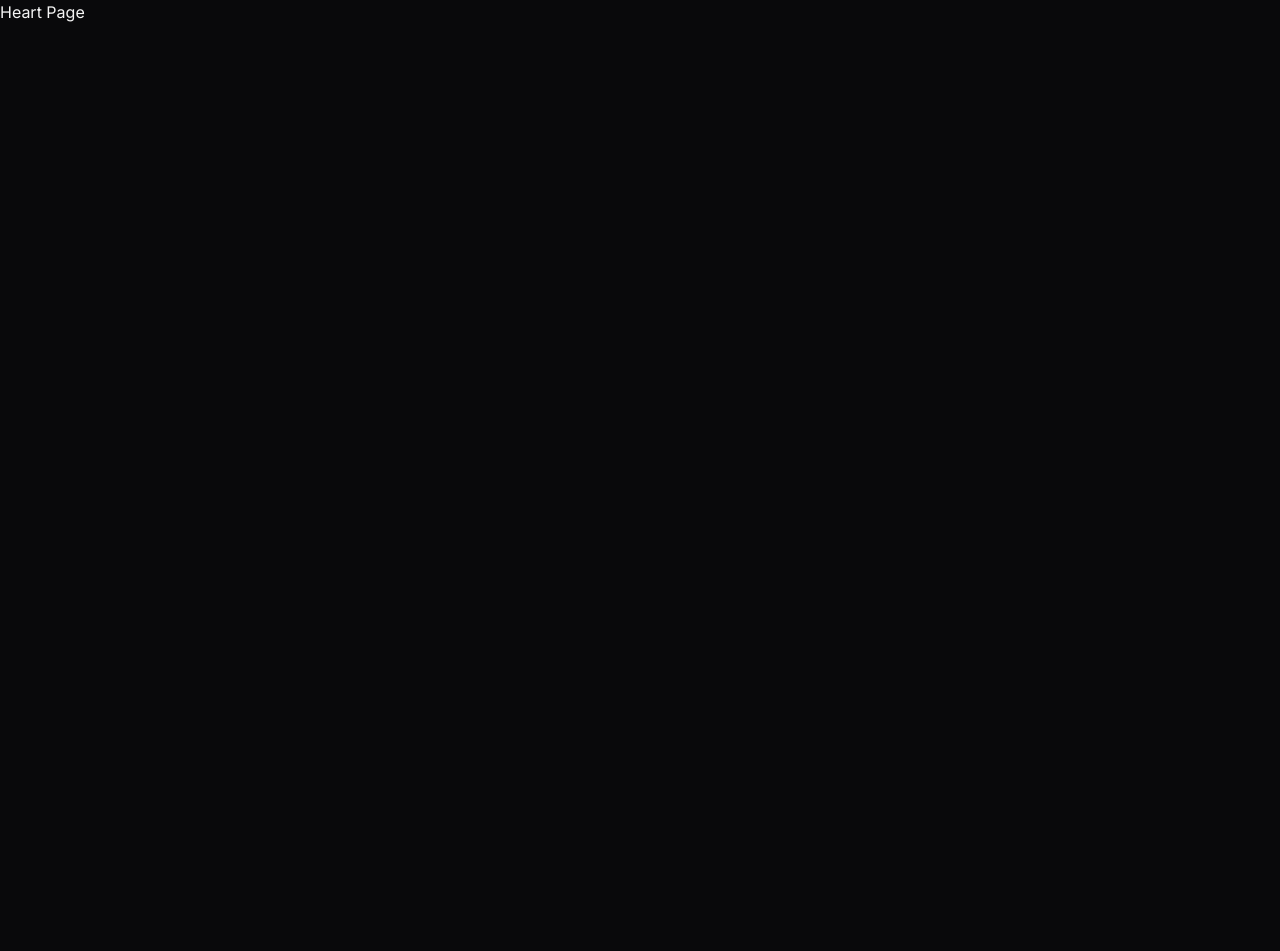
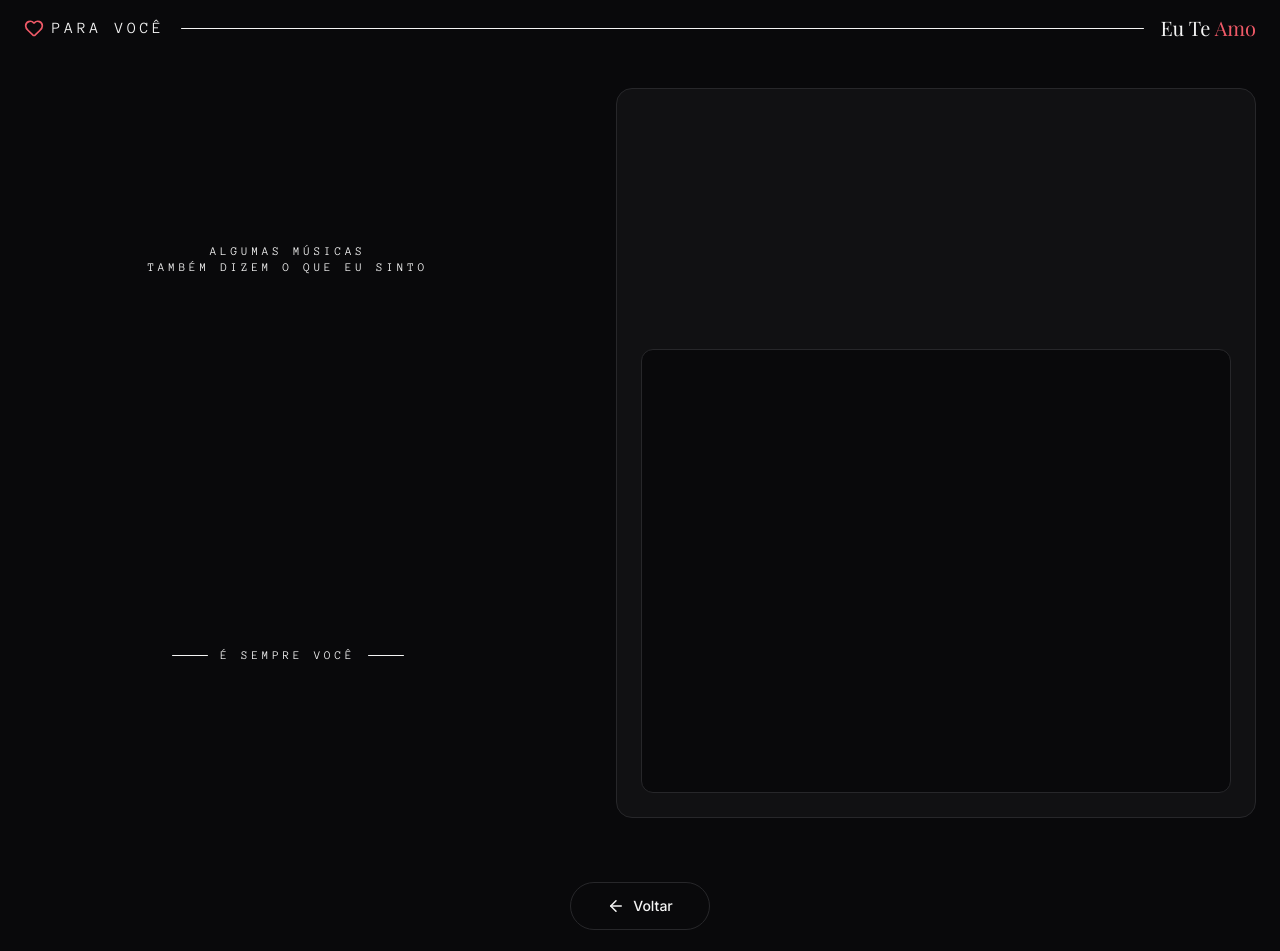
Before and after one commit to vbuarque/for-my-love, a React (Vite) app: page /Heart in a window 1280 px wide. Shown: the top 951 px of the page. Before the commit the page ends 800 px from the top, so only its background shows below. Built offline with nearby package versions, Linux system fonts and the light colour scheme.

Commit message:
feat: build heart page layout

```diff
--- a/src/index.css
+++ b/src/index.css
@@ -69,7 +69,7 @@
 
   ::selection {
     background-color: var(--color-primary);
-    color: #ffffff;
+    color: var(--color-default);
   }
 
   ::-webkit-scrollbar {
@@ -89,3 +89,26 @@
     background: var(--color-primary);
   }
 }
+
+.poem-scrollbar {
+  scrollbar-width: thin;
+  scrollbar-color: var(--color-scrollbar) transparent;
+  scrollbar-gutter: stable;
+}
+
+.poem-scrollbar::-webkit-scrollbar {
+  width: 4px;
+}
+
+.poem-scrollbar::-webkit-scrollbar-track {
+  background: transparent;
+}
+
+.poem-scrollbar::-webkit-scrollbar-thumb {
+  background: var(--color-scrollbar);
+  border-radius: 999px;
+}
+
+.poem-scrollbar::-webkit-scrollbar-thumb:hover {
+  background: var(--color-primary);
+}
--- a/src/pages/Heart/Heart.tsx
+++ b/src/pages/Heart/Heart.tsx
@@ -1,3 +1,75 @@
+import { DecorativeLine } from "@/components/common/DecorativeLine/DecorativeLine";
+import { ArrowLeft, HeartIcon } from "lucide-react";
+import { NavLink } from "react-router";
+
 export function Heart() {
-  return <h1>Heart Page</h1>
+  return (
+    <div className="flex min-h-screen w-full flex-col px-6 pb-6">
+      <header className="flex h-14 w-full items-center gap-4">
+        <div className="flex shrink-0 items-center gap-2">
+          <HeartIcon
+            size={20}
+            className="shrink-0 text-primary"
+          />
+
+          <span className="whitespace-nowrap font-mono tracking-[3.84px]">
+            PARA VOCÊ
+          </span>
+        </div>
+
+        <div className="min-w-0 flex-1">
+          <DecorativeLine fullWidth />
+        </div>
+
+        <div className="shrink-0 whitespace-nowrap">
+          <p className="font-display text-xl">
+            Eu Te <span className="text-primary">Amo</span>
+          </p>
+        </div>
+      </header>
+
+      <main className="mx-auto flex w-full max-w-320 flex-1 items-center gap-16 py-8">
+        <section className="flex flex-1 flex-col items-center justify-center">
+          <div className="flex flex-col items-center text-center font-mono text-xs tracking-[3.84px]">
+            <span>ALGUMAS MÚSICAS</span>
+            <span>TAMBÉM DIZEM O QUE EU SINTO</span>
+          </div>
+
+          <div className="mt-8 flex h-80 w-105 items-center justify-center">
+            {/* HeartAnimation */}
+          </div>
+
+          <div className="mt-5 flex items-center gap-3 whitespace-nowrap font-mono text-xs tracking-[3.84px]">
+            <DecorativeLine lineWidth={36} />
+
+            <span>É SEMPRE VOCÊ</span>
+
+            <DecorativeLine lineWidth={36} />
+          </div>
+        </section>
+
+        <section className="flex w-160 shrink-0 flex-col rounded-2xl border border-border bg-surface p-6">
+          <div className="h-[220px] w-full rounded-xl">
+            {/* MusicPlayer */}
+          </div>
+
+          <div className="mt-4 h-[444px] w-full overflow-hidden rounded-xl border border-border bg-bg p-6">
+            {/* Lyrics */}
+          </div>
+        </section>
+      </main>
+
+      <footer className="flex justify-center pt-8">
+        <nav>
+          <NavLink
+            to="/"
+            className="flex h-12 w-35 items-center justify-center gap-2 rounded-full border border-border bg-transparent px-5 py-3 font-sans text-sm font-medium text-text transition-all duration-180 ease-out hover:-translate-y-px hover:bg-surface hover:shadow-[0_6px_20px_rgba(255,255,255,0.04)] focus-visible:outline-2 focus-visible:outline-primary focus-visible:outline-offset-3 active:scale-[0.98]"
+          >
+            <ArrowLeft size={18} strokeWidth={2} />
+            <span>Voltar</span>
+          </NavLink>
+        </nav>
+      </footer>
+    </div>
+  );
 }
--- a/src/pages/Home/Home.tsx
+++ b/src/pages/Home/Home.tsx
@@ -5,9 +5,9 @@ import { Heart, ArrowRight } from "lucide-react";
 
 export function Home() {
   return (
-    <div className="w-full flex justify-center items-center">
-      <main className="flex flex-col justify-center items-center gap-8 h-screen w-full max-w-155">
-        <div className="flex flex-col justify-center items-center gap-5">
+    <div className="w-full flex justify-center items-center p-6">
+      <main className="flex flex-col justify-center items-center gap-12 h-screen w-full max-w-155">
+        <div className="flex flex-col justify-center items-center gap-4">
           <div>
             <Heart size={20} className="text-primary" />
           </div>
@@ -21,7 +21,7 @@ export function Home() {
             <DecorativeLine fullWidth />
           </div>
           <div>
-            <h1 className="font-display text-6xl">
+            <h1 className="font-display text-6xl ">
               Eu te <span className="text-primary">amo</span>
             </h1>
           </div>
@@ -31,7 +31,7 @@ export function Home() {
           </div>
         </div>
 
-        <div className="h-115 w-full overflow-y-auto rounded-2xl border border-border bg-surface p-8">
+        <div className="poem-scrollbar h-115 w-full overflow-y-auto rounded-2xl border border-border bg-surface p-8">
           <div className="font-sans text-text-muted text-base leading-[1.7]">
             <p>
               Eu pensei que precisaria me ausentar desta vida para conhecer o
```
Also changed, not shown: src/components/heart/HeartAnimation/HeartAnimation.tsx (added).
